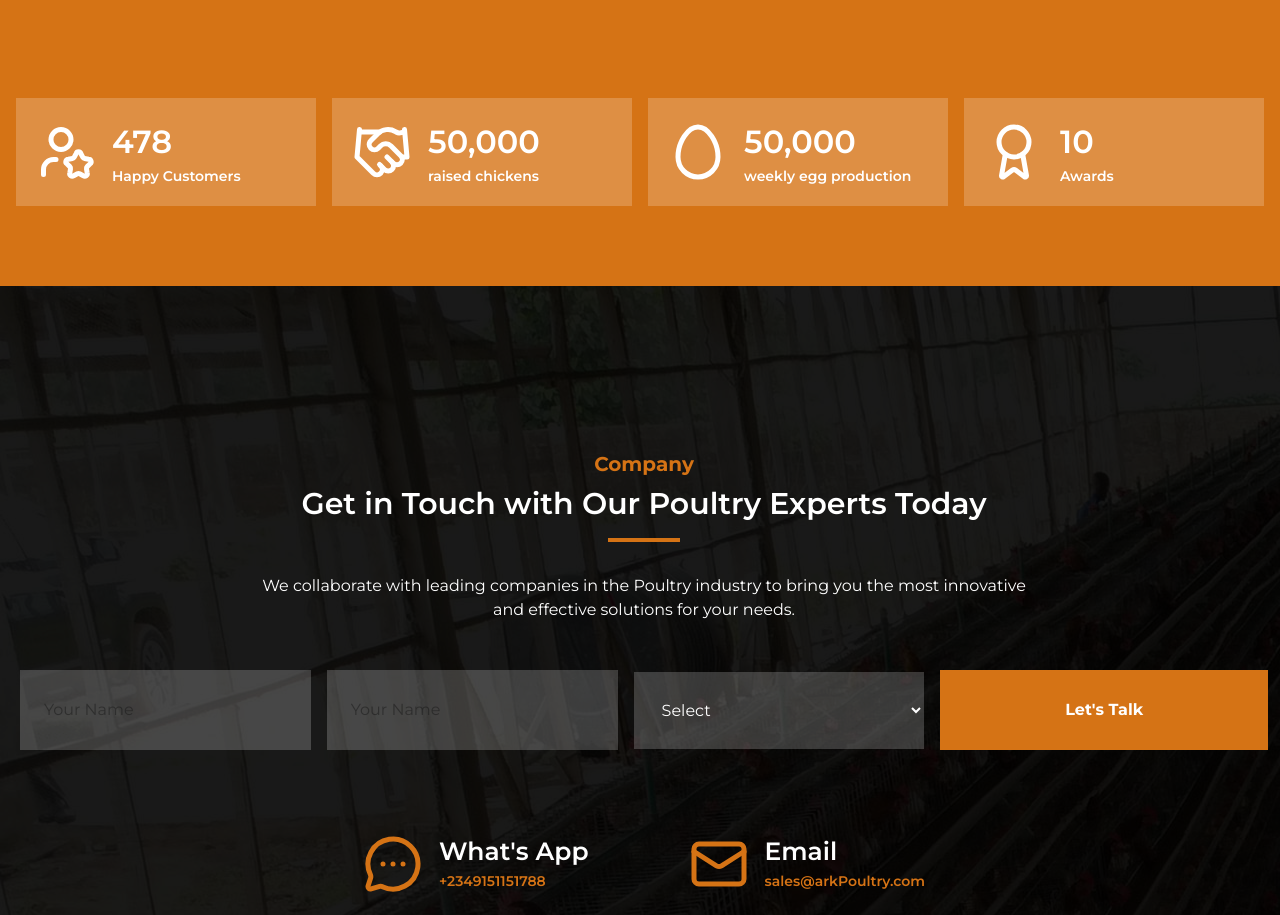
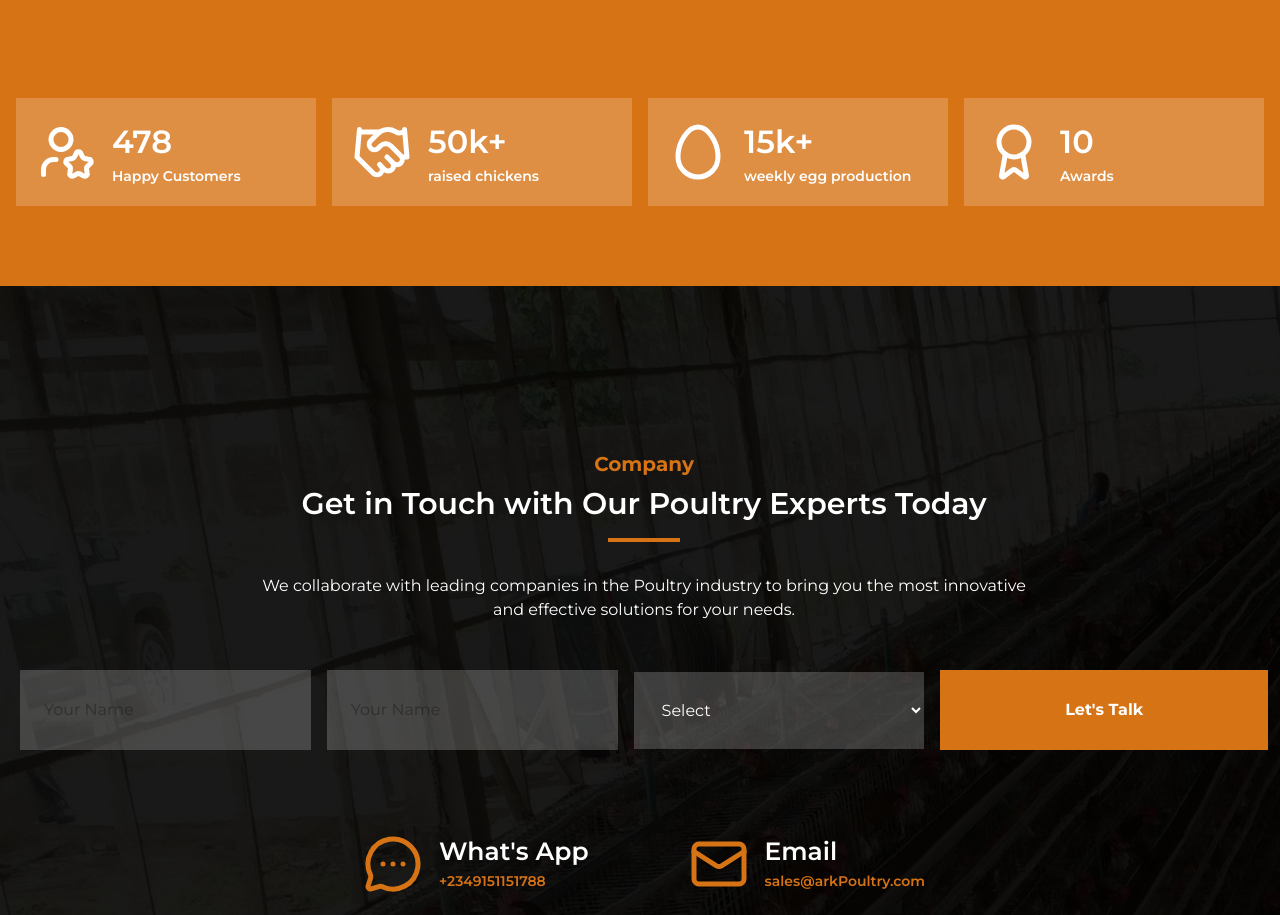
Before and after one commit to demilade211/ark-poultry, a Next.js app: page / in a window 1280 px wide. Shown: the part 4177-5092 px from the top of the page. Built offline with nearby package versions, Linux system fonts and the light colour scheme.

Commit message:
4th commit

```diff
--- a/src/components/pages/home/QuoteSection.jsx
+++ b/src/components/pages/home/QuoteSection.jsx
@@ -356,7 +356,7 @@ const QuoteSection = () => {
           <div className='flex items-center gap-2 p-5 bg-white/20 w-full'>
             <Handshake size={60} className="mr-2" />
             <span>
-              <h3 className='text-[32px] font-semibold'>50,000</h3>
+              <h3 className='text-[32px] font-semibold'>50k+</h3>
               <p className="font-semibold text-sm">raised chickens</p>
             </span>
           </div>
@@ -364,7 +364,7 @@ const QuoteSection = () => {
           <div className='flex items-center gap-2 p-5 bg-white/20 w-full'>
             <Egg size={60} className="mr-2" />
             <span>
-              <h3 className='text-[32px] font-semibold'>50,000</h3>
+              <h3 className='text-[32px] font-semibold'>15k+</h3>
               <p className="font-semibold text-sm">weekly egg production</p>
             </span>
           </div>
```
